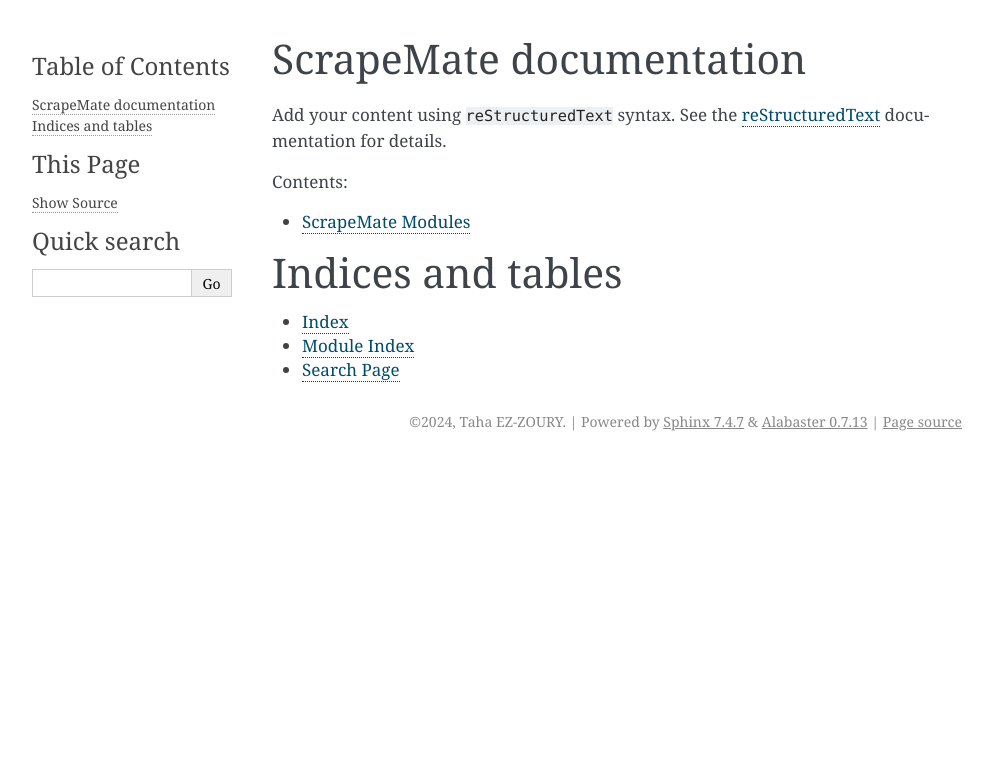
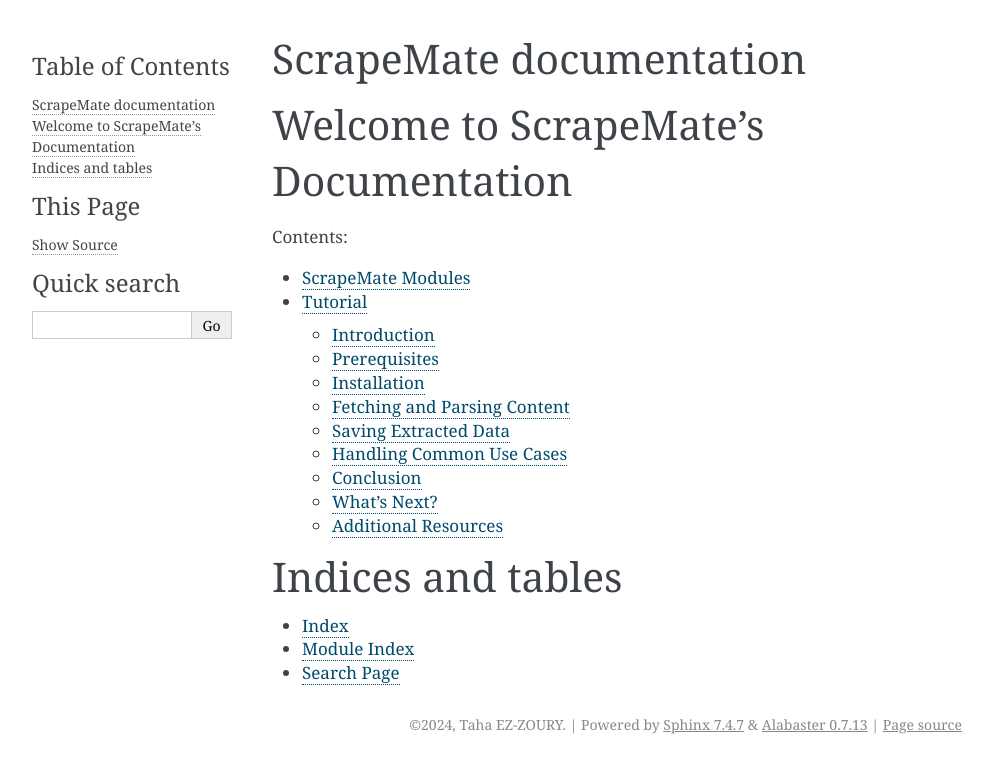
Before and after one commit to T-Ezzoury/ScrapMate, a Sphinx documentation site: the page built from docs/source/index.rst, in a window 1280 px wide. Shown: the top 773 px of the page, without its empty margins (148-1140 px from the left). Built offline with Sphinx 7.4.7, drawn with Linux system fonts in a browser that asks for light colours; some of the changed lines change nothing that is shown.

Commit message:
Add tutorial

```diff
--- a/docs/source/index.rst
+++ b/docs/source/index.rst
@@ -6,19 +6,23 @@
 ScrapeMate documentation
 ========================
 
-Add your content using ``reStructuredText`` syntax. See the
-`reStructuredText <https://www.sphinx-doc.org/en/master/usage/restructuredtext/index.html>`_
-documentation for details.
+.. ScrapeMate documentation master file, created by
+   sphinx-quickstart on Thu Oct 14 2023.
+   You can adapt this file completely to your liking, but it should at least
+   contain the root `toctree` directive.
 
+Welcome to ScrapeMate's Documentation
+=====================================
 
 .. toctree::
    :maxdepth: 2
    :caption: Contents:
 
    modules
+   tutorial
 
 Indices and tables
-==================
+=================
 
 * :ref:`genindex`
 * :ref:`modindex`
--- /dev/null
+++ b/docs/source/tutorial.rst
@@ -0,0 +1,264 @@
+Tutorial
+========
+
+Welcome to the ScrapeMate tutorial! This guide will walk you through the basics of using ScrapeMate to scrape and parse web content effectively.
+
+.. contents::
+   :local:
+   :depth: 2
+
+Introduction
+------------
+
+ScrapeMate is a lightweight Python package designed for quick and easy web scraping. Whether you're collecting data for research, monitoring websites, or automating tasks, ScrapeMate provides a simple interface to get the job done.
+
+In this tutorial, you'll learn how to:
+
+1. **Install ScrapeMate**
+2. **Fetch HTML Content from a URL**
+3. **Parse HTML to Extract Specific Elements**
+4. **Save Extracted Data to CSV and JSON Formats**
+5. **Handle Common Use Cases**
+
+.. note::
+
+   Before you begin, ensure that you have Python 3.8+ and Poetry installed on your system. If not, follow the [Prerequisites](#prerequisites) section to set them up.
+
+Prerequisites
+-------------
+
+Before you begin, ensure you have the following:
+
+- **Python 3.8+** installed on your system.
+- **Poetry** installed for dependency management. If you don't have Poetry installed, you can install it by following the [Poetry Installation Guide](https://python-poetry.org/docs/#installation).
+
+Installation
+------------
+
+To start using ScrapeMate, you'll first need to install it along with its dependencies.
+
+1. **Clone the Repository**
+
+   Begin by cloning the ScrapeMate repository to your local machine:
+
+   .. code-block:: bash
+
+       git clone https://github.com/your-username/ScrapeMate.git
+       cd ScrapeMate
+
+2. **Install Dependencies with Poetry**
+
+   Install the necessary dependencies using Poetry:
+
+   .. code-block:: bash
+
+       poetry install
+
+   This command sets up a virtual environment and installs all required packages specified in the `pyproject.toml` file.
+
+3. **Activate the Virtual Environment**
+
+   Activate the Poetry-managed virtual environment:
+
+   .. code-block:: bash
+
+       poetry shell
+
+Fetching and Parsing Content
+----------------------------
+
+With ScrapeMate installed, you're ready to fetch and parse web content.
+
+1. **Fetch HTML Content from a URL**
+
+   Use the `fetch_content` function to retrieve HTML content from a specified URL.
+
+   .. code-block:: python
+
+       from scrape_mate.scraper import fetch_content
+
+       # Specify the URL you want to scrape
+       url = "https://example.com"
+
+       # Fetch the HTML content
+       html_content = fetch_content(url)
+
+       print(html_content)  # Prints the raw HTML content
+
+   **Explanation:**
+
+   - **`fetch_content(url)`**: Sends an HTTP GET request to the provided URL and returns the HTML content as a string.
+
+2. **Parse HTML to Extract Specific Elements**
+
+   Use the `parse_html` function to parse the fetched HTML and extract elements based on tag names and optional class names.
+
+   .. code-block:: python
+
+       from scrape_mate.scraper import parse_html
+
+       # Define the HTML tag you want to search for, e.g., 'div'
+       element_tag = "div"
+
+       # (Optional) Define the class name to filter elements
+       class_name = "example-class"
+
+       # Parse the HTML content to find matching elements
+       elements = parse_html(html_content, element_tag, class_name)
+
+       # Iterate through the extracted elements and print their text content
+       for element in elements:
+           print(element.text)
+
+   **Explanation:**
+
+   - **`parse_html(html_content, element_tag, class_name)`**: Parses the HTML content to find all elements matching the specified tag and class name. Returns a list of BeautifulSoup Tag objects.
+
+Saving Extracted Data
+---------------------
+
+After extracting the desired elements, you can save the data in various formats like CSV and JSON.
+
+1. **Save Data to CSV**
+
+   Use the `save_to_csv` function to save the extracted data to a CSV file.
+
+   .. code-block:: python
+
+       from scrape_mate.file_saver import save_to_csv
+
+       # Prepare data as a list of rows (each row is a list of values)
+       data = [
+           ["Title", "Description"],
+           ["Example Title 1", "Description for title 1"],
+           ["Example Title 2", "Description for title 2"],
+           # Add more rows as needed
+       ]
+
+       # Specify the filename for the CSV
+       csv_filename = "extracted_data.csv"
+
+       # Save the data to CSV
+       save_to_csv(data, csv_filename)
+
+       print(f"Data successfully saved to {csv_filename}")
+
+   **Explanation:**
+
+   - **`save_to_csv(data, filename)`**: Writes the provided data to a CSV file with the specified filename.
+
+2. **Save Data to JSON**
+
+   Use the `save_to_json` function to save the extracted data to a JSON file.
+
+   .. code-block:: python
+
+       from scrape_mate.file_saver import save_to_json
+
+       # Prepare data as a dictionary or any JSON-serializable object
+       data = {
+           "titles": ["Example Title 1", "Example Title 2"],
+           "descriptions": ["Description for title 1", "Description for title 2"],
+           # Add more key-value pairs as needed
+       }
+
+       # Specify the filename for the JSON
+       json_filename = "extracted_data.json"
+
+       # Save the data to JSON
+       save_to_json(data, json_filename)
+
+       print(f"Data successfully saved to {json_filename}")
+
+   **Explanation:**
+
+   - **`save_to_json(data, filename)`**: Serializes the provided data to a JSON file with the specified filename.
+
+Handling Common Use Cases
+------------------------
+
+ScrapeMate is versatile and can handle various web scraping scenarios. Below are a couple of common use cases to get you started.
+
+1. **Scraping Multiple Pages**
+
+   Suppose you want to scrape data from multiple pages of a website. You can loop through a list of URLs and aggregate the data.
+
+   .. code-block:: python
+
+       from scrape_mate.scraper import fetch_content, parse_html
+       from scrape_mate.file_saver import save_to_json
+
+       # List of URLs to scrape
+       urls = [
+           "https://example.com/page1",
+           "https://example.com/page2",
+           "https://example.com/page3",
+       ]
+
+       # Initialize a list to hold all extracted data
+       all_data = []
+
+       for url in urls:
+           html = fetch_content(url)
+           elements = parse_html(html, "div", "example-class")
+
+           for element in elements:
+               title = element.find("h2").text.strip()
+               description = element.find("p").text.strip()
+               all_data.append({"title": title, "description": description})
+
+       # Save the aggregated data to JSON
+       save_to_json(all_data, "all_extracted_data.json")
+
+       print("All data successfully saved to all_extracted_data.json")
+
+2. **Automating the Scraping Process**
+
+   You can automate the scraping process by scheduling your script to run at regular intervals using tools like **cron** (on Unix-based systems) or **Task Scheduler** (on Windows).
+
+   **Example Cron Job (Runs Daily at Midnight):**
+
+   1. **Open the cron table:**
+
+      .. code-block:: bash
+
+          crontab -e
+
+   2. **Add the following line to schedule the scraping script:**
+
+      .. code-block:: bash
+
+          0 0 * * * /path/to/your/virtualenv/bin/python /path/to/your/project/ScrapeMate/scrape_script.py
+
+      **Explanation:**
+
+      - **`0 0 * * *`**: Specifies the job to run daily at midnight.
+      - **`/path/to/your/virtualenv/bin/python`**: Path to the Python interpreter in your virtual environment.
+      - **`/path/to/your/project/ScrapeMate/scrape_script.py`**: Path to your scraping script.
+
+   **Note:** Ensure your script handles potential errors and logs its activities for easier troubleshooting.
+
+Conclusion
+----------
+
+Congratulations! You've successfully completed the ScrapeMate tutorial. You've learned how to install ScrapeMate, fetch and parse web content, save extracted data, and handle common scraping scenarios. With these skills, you're well-equipped to leverage ScrapeMate for your web scraping projects.
+
+What's Next?
+------------
+
+- **Explore Advanced Features:** Dive deeper into ScrapeMate's capabilities, such as handling authentication, managing sessions, or integrating with databases.
+- **Contribute to ScrapeMate:** If you have ideas for improvements or new features, consider contributing to the project.
+- **Share Your Projects:** Showcase what you've built using ScrapeMate, whether it's data analysis, reporting, or automation tools.
+
+Additional Resources
+--------------------
+
+- **ScrapeMate Documentation:** `Link to your reference documentation <https://github.com/your-username/ScrapeMate/docs/build/html/index.html>`_
+- **Sphinx Documentation:** https://www.sphinx-doc.org/en/master/
+- **BeautifulSoup Documentation:** https://www.crummy.com/software/BeautifulSoup/bs4/doc/
+- **Requests Documentation:** https://requests.readthedocs.io/en/latest/
+- **Poetry Documentation:** https://python-poetry.org/docs/
+
+.. note::
+
+   For further assistance or questions, feel free to reach out through the project's repository.
```
Also changed, not shown: 11 other files.
